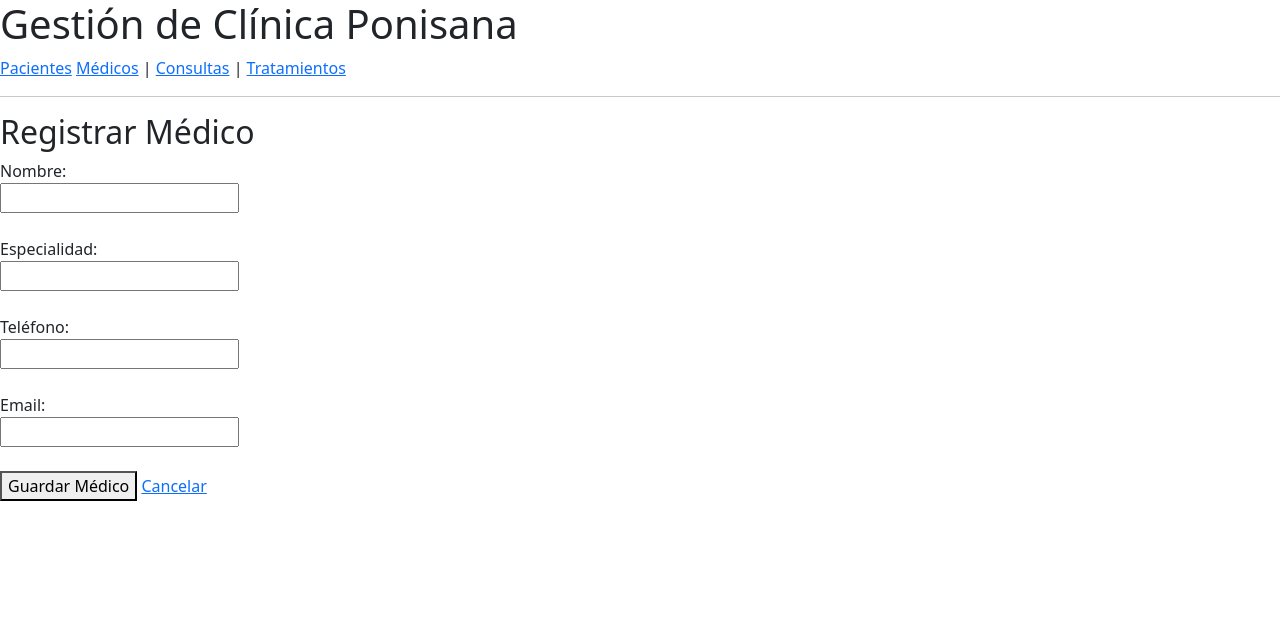
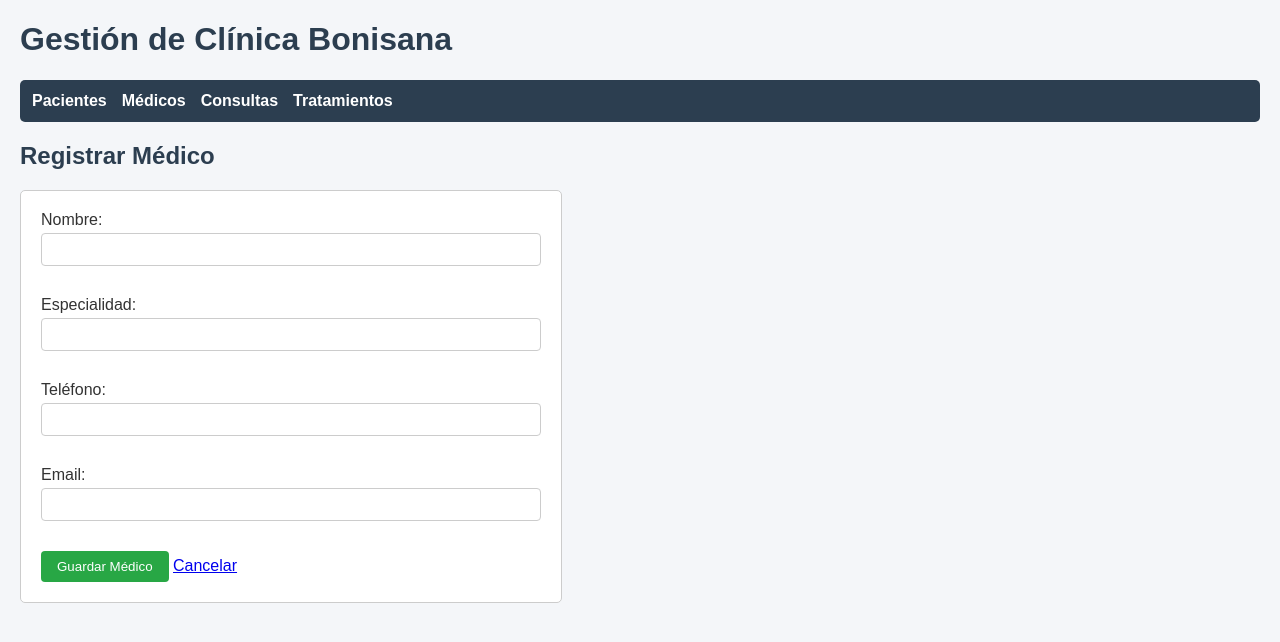
Before and after one commit to cernageronimomayra-png/Clinica_ponisana, a Flask app: page /medicos/crear in a window 1280 px wide. Shown: the top 642 px of the page. Run offline with Flask 3, Linux system fonts and the light colour scheme; some libraries are stand-ins or nearby versions.

Commit message:
agrege estilos

```diff
--- a/static/css/estilos.css
+++ b/static/css/estilos.css
@@ -0,0 +1,95 @@
+/* Configuración general */
+body {
+    font-family: Arial, sans-serif;
+    margin: 20px;
+    background-color: #f4f6f9;
+    color: #333;
+}
+
+h1, h2 {
+    color: #2c3e50;
+}
+
+/* Barra de navegación */
+nav {
+    background-color: #2c3e50;
+    padding: 12px;
+    border-radius: 5px;
+    display: flex;
+    gap: 15px;
+}
+
+nav a {
+    color: white;
+    text-decoration: none;
+    font-weight: bold;
+}
+
+nav a:hover {
+    text-decoration: underline;
+}
+
+/* Contenedor principal */
+.layout-container {
+    margin-top: 20px;
+}
+
+/* Tablas */
+table {
+    width: 100%;
+    border-collapse: collapse;
+    background-color: white;
+    margin-top: 15px;
+}
+
+th, td {
+    padding: 10px;
+    text-align: left;
+    border: 1px solid #ddd;
+}
+
+th {
+    background-color: #3498db;
+    color: white;
+}
+
+tr:nth-child(even) {
+    background-color: #f2f2f2;
+}
+
+/* Formularios y Botones */
+form {
+    background-color: white;
+    padding: 20px;
+    border-radius: 5px;
+    max-width: 500px;
+    border: 1px solid #ccc;
+    margin-top: 15px;
+}
+
+input[type="text"],
+input[type="email"],
+input[type="number"],
+input[type="date"],
+input[type="time"] {
+    width: 100%;
+    padding: 8px;
+    margin-top: 4px;
+    margin-bottom: 12px;
+    border: 1px solid #ccc;
+    border-radius: 4px;
+    box-sizing: border-box;
+}
+
+button, .btn {
+    background-color: #28a745;
+    color: white;
+    padding: 8px 16px;
+    border: none;
+    border-radius: 4px;
+    cursor: pointer;
+}
+
+button:hover {
+    background-color: #218838;
+}
--- a/templates/layout.html
+++ b/templates/layout.html
@@ -1,26 +1,29 @@
 <!DOCTYPE html>
 <html lang="es">
-
 <head>
     <meta charset="UTF-8">
     <meta name="viewport" content="width=device-width, initial-scale=1.0">
-    <link rel="stylesheet" href="{{ url_for('static', filename='css/bootstrap.min.css') }}">
     <link rel="stylesheet" href="{{ url_for('static', filename='css/estilos.css') }}">
-    <title>Clínica Ponisana</title>
+    <title>Clínica Bonisana</title>
 </head>
+<body>
 
-<body>
-    <h1>Gestión de Clínica Ponisana</h1>
+    <h1>Gestión de Clínica Bonisana</h1>
+
     <nav>
         <a href="{{ url_for('paciente.index') }}">Pacientes</a>
-        <a href="{{ url_for('medicos.index') }}">Médicos</a> |
-        <a href="{{ url_for('consulta.index') }}">Consultas</a> |
+        <a href="{{ url_for('medicos.index') }}">Médicos</a>
+        <a href="{{ url_for('consulta.index') }}">Consultas</a>
         <a href="{{ url_for('tratamientos.index') }}">Tratamientos</a>
     </nav>
-    <hr>
-    {% block content %}{% endblock %}
+
+    <div class="layout-container">
+        <main>
+            {% block content %}
+            {% endblock %}
+        </main>
+    </div>
 
     <script src="{{ url_for('static', filename='js/bootstrap.bundle.min.js') }}"></script>
 </body>
-
 </html>
```
